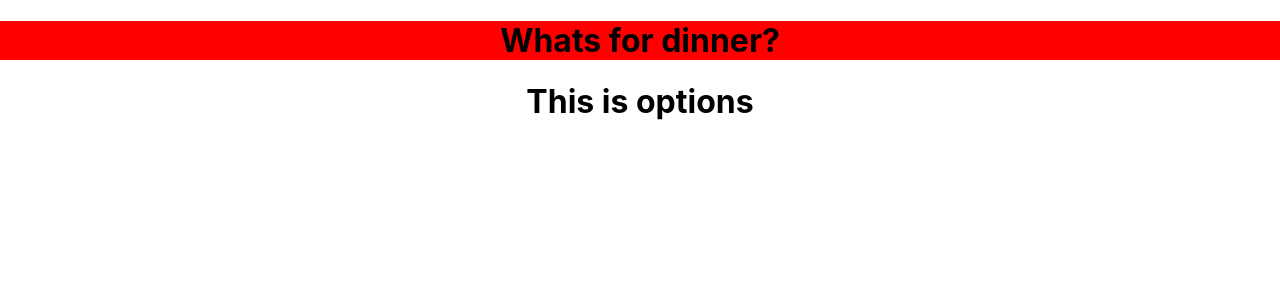
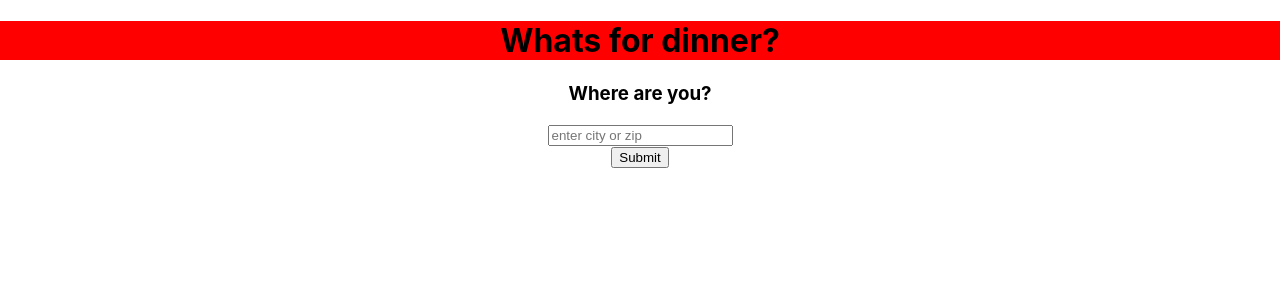
Before and after one commit to jerni81/restaurant_finder, a React (Create React App) app: page / in a window 1280 px wide. Shown: the top 300 px of the page. Built offline with nearby package versions, Linux system fonts and the light colour scheme.

Commit message:
latest changes

```diff
--- a/src/components/Form.js
+++ b/src/components/Form.js
@@ -6,8 +6,8 @@ class Form extends React.Component {
     super(props)
     this.state = {
       value: '',
-      choices: [],
-      next: true
+      options: [],
+      toOpts: true
     }
   }
 
@@ -34,21 +34,20 @@ class Form extends React.Component {
       }
     });
     this.setState({
-      choices: response.data.businesses
-    }, this.updateChoices)
-    // console.log(this.state.choices);
+      options: response.data.businesses
+    }, this.updateOptions)
+    // console.log(this.state.options);
   }
 
-  updateChoices = () => {
+  updateOptions = () => {
     // console.log(this.state);
-    this.props.handleChoices(this.state)
+    this.props.handleOptions(this.state)
   }
 
   render(){
     return(
       <form >
-      <h2>Need some Ideas??</h2>
-      <h3>Where are you?</h3>
+        <h3>Where are you?</h3>
         <input onChange={this.handleChange} placeholder='enter city or zip' />
         <br/>
         <button onClick={this.handleSubmit}>Submit</button>
--- a/src/components/Main.js
+++ b/src/components/Main.js
@@ -8,16 +8,16 @@ class Main extends React.Component {
   constructor (props) {
     super(props)
     this.state = {
-      choices: [],
-      next: false
+      options: [],
+      toOpts: false
     }
   }
 
-  handleChoices = (e) => {
+  handleOptions = (e) => {
     // console.log('this is handleChoices', e);
     this.setState({
-      choices: e.choices,
-      next: e.next
+      options: e.options,
+      toOpts: e.toOpts
     })
   }
 
@@ -48,17 +48,17 @@ class Main extends React.Component {
   // <Options />
 
   render(){
-        console.log('this is choices', this.state.choices);
+        console.log('this is options', this.state.options);
 
-    if (this.state.next === true) {
-       return <Redirect to='/options' />
+    if (this.state.toOpts === true) {
+       return <Redirect to='/options' render={(props)=><Options options={this.state.options}/>} />
      }
 
     return (
       <div className="App">
       <Switch>
-        <Route to='/options' component={Options} />
-        <Route exact path='/' render={(props)=><Form handleChoices={this.handleChoices}/>}/>
+        <Route path='/options' render={(props)=><Options options={this.state.options}/>} />
+        <Route exact path='/' render={(props)=><Form handleOptions={this.handleOptions}/>}/>
       </Switch>
       </div>
     );
--- a/src/components/Options.js
+++ b/src/components/Options.js
@@ -1,9 +1,29 @@
 import React from 'react'
+import { withRouter } from 'react-router'
 
-function Options(){
-  return(
-    <h1>This is options</h1>
-  )
+
+class Options extends React.Component{
+  constructor(props){
+    super(props)
+    this.state ={
+      options:[]
+    }
+  }
+  // componentDidMount(){
+  //   this.setState({
+  //     options: this.props.options
+  //   })
+  // }
+  render(){
+    console.log('this is options page', this.props.options);
+    return(
+      <h1>This is options</h1>
+    )
+  }
 }
 
-export default Options
+export default withRouter(Options)
+
+
+//why doesnt page render automaticly
+//why arent options being passed down
```
